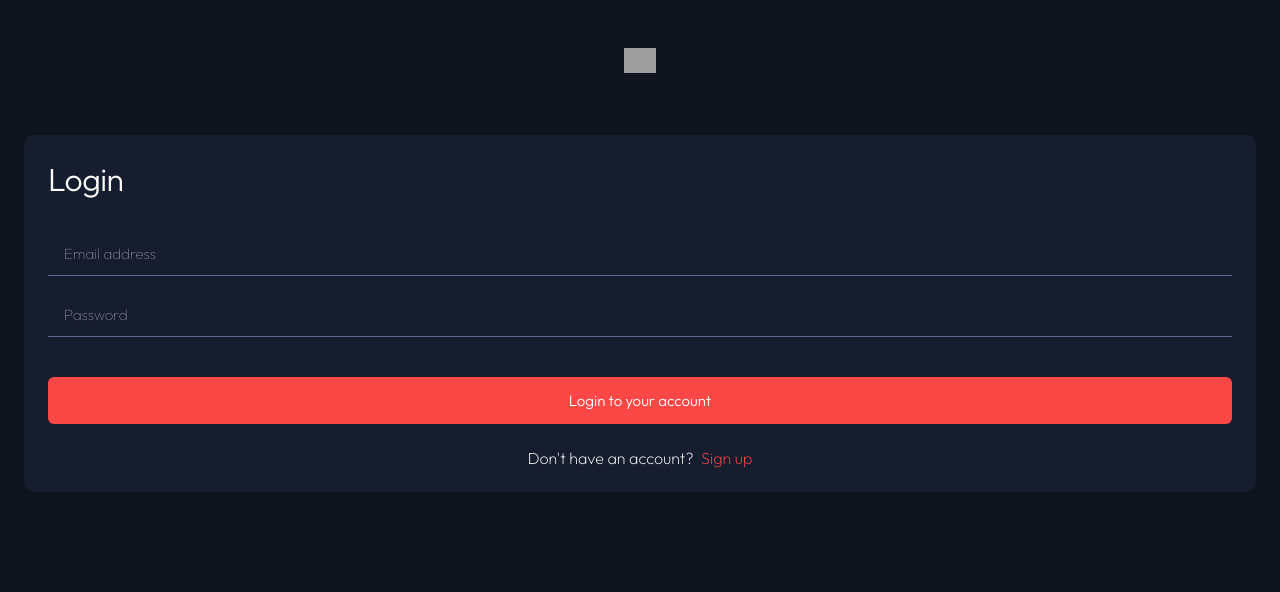
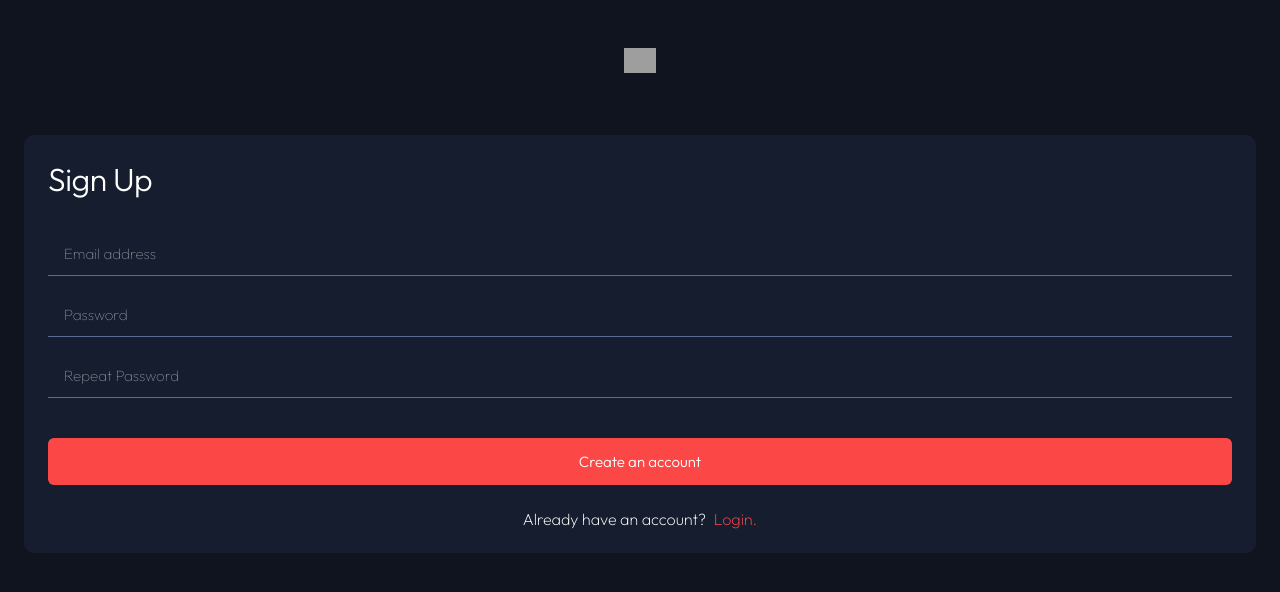
Before and after one commit to danielmrz-dev/entertainment-web-app, an Angular app: page /register in a window 1280 px wide. Before the commit this address led to /. Shown: the top 592 px of the page. Built offline with nearby package versions, Linux system fonts and the light colour scheme; grey boxes are pictures that could not be loaded.

Commit message:
Cria rotas para tela de login e para registro de novo usuário

```diff
--- a/src/app/app-routing.module.ts
+++ b/src/app/app-routing.module.ts
@@ -1,7 +1,20 @@
 import { NgModule } from '@angular/core';
 import { RouterModule, Routes } from '@angular/router';
+import { LoginAndRegisterFormComponent } from './components/login-and-register-form/login-and-register-form.component';
 
-const routes: Routes = [];
+const routes: Routes = [
+  { path: '', redirectTo: 'login', pathMatch: 'full' },
+  {
+    path: 'login',
+    component: LoginAndRegisterFormComponent,
+    data: { isLoginPage: true }
+  },
+  {
+    path: 'register',
+    component: LoginAndRegisterFormComponent,
+    data: { isLoginPage: false }
+  }
+];
 
 @NgModule({
   imports: [RouterModule.forRoot(routes)],
--- a/src/app/app.component.html
+++ b/src/app/app.component.html
@@ -1 +1 @@
-<app-login></app-login>
+<router-outlet></router-outlet>
--- /dev/null
+++ b/src/app/components/login-and-register-form/login-and-register-form.component.html
@@ -0,0 +1,35 @@
+<section class="login">
+    <header class="login__header">
+        <img src="logo.svg" alt="">
+    </header>
+
+    <form class="login__form">
+        <h1 class="login__form-title">{{ isLoginPage ? "Login" : "Sign Up"}}</h1>
+        <div class="login__form-inputs">
+            <div class="login__form-input-container">
+                <input type="email" [class.invalid]="false" placeholder="Email address">
+                <span class="error" *ngIf="false">Can't be empty</span>
+            </div>
+            <div class="login__form-input-container">
+                <input type="password" [class.invalid]="false" placeholder="Password">
+                <span class="error" *ngIf="false">Can't be empty</span>
+            </div>
+            <div class="login__form-input-container">
+                <input *ngIf="!isLoginPage" type="password" [class.invalid]="false" placeholder="Repeat Password">
+                <span class="error" *ngIf="false">Can't be empty</span>
+            </div>
+        </div>
+        <div class="login__form-btns-container">
+            <button type="button" class="login__form-submit-btn" (click)="isLoginPage ? teste1() : teste2()">
+                {{isLoginPage ? "Login to your account" : "Create an account"}}
+            </button>
+            <span class="login__form-sign-up-link">
+                {{isLoginPage ? "Don't have an account?" : "Already have an account?"}}
+                <a
+                    [routerLink]="isLoginPage ? ['/register'] : ['/login'] ">
+                    {{isLoginPage ? "Sign up." : "Login."}}
+                </a>
+            </span>
+        </div>
+    </form>
+</section>
--- a/src/app/components/login/login.component.scss
+++ b/src/app/components/login-and-register-form/login-and-register-form.component.scss
@@ -50,7 +50,23 @@
                 }
                 &:focus {
                     outline: none;
+                    border-bottom: 1px solid v.$White;
+                    caret-color: v.$Red;
                 }
+            }
+            input.invalid {
+                border-bottom: 1px solid v.$Red;
+            }
+        }
+        &-input-container {
+            position: relative;
+            .error {
+                position: absolute;
+                top: 7px;
+                right: 5px;
+                color: v.$Red;
+                font-weight: 200;
+                font-size: .8125rem;
             }
         }
         &-btns-container {
@@ -68,6 +84,11 @@
             border-radius: 6px;
             line-height: auto;
             cursor: pointer;
+            transition: background .3s ease, color .3s ease;
+            &:focus, &:hover {
+                background-color: v.$White;
+                color: v.$Semi-Dark-Blue;
+            }
         }
         &-sign-up-link {
             text-align: center;
--- /dev/null
+++ b/src/app/components/login-and-register-form/login-and-register-form.component.ts
@@ -0,0 +1,28 @@
+import { Component, inject, Input } from '@angular/core';
+import { ActivatedRoute } from '@angular/router';
+
+@Component({
+  selector: 'app-login-and-register-form',
+  templateUrl: './login-and-register-form.component.html',
+  styleUrl: './login-and-register-form.component.scss'
+})
+export class LoginAndRegisterFormComponent {
+  isLoginPage: boolean = true;
+
+  private readonly _activatedRoute = inject(ActivatedRoute);
+
+  ngOnInit(): void {
+    this._activatedRoute.data.subscribe((value) => {
+      this.isLoginPage = value['isLoginPage'];
+    })
+  }
+
+  teste1() {
+    console.log("Logou");
+
+  }
+  teste2() {
+    console.log("Criou conta");
+
+  }
+}
--- a/src/app/components/login/login.component.html
+++ /dev/null
@@ -1,25 +0,0 @@
-<section class="login">
-    <header class="login__header">
-        <img src="logo.svg" alt="">
-    </header>
-
-    <form class="login__form">
-        <h1 class="login__form-title">{{ isLoginPage ? "Login" : "Sign Up"}}</h1>
-        <div class="login__form-inputs">
-            <input type="email" placeholder="Email address">
-            <input type="password" placeholder="Password">
-            <input *ngIf="!isLoginPage" type="password" placeholder="Repeat Password">
-        </div>
-        <div class="login__form-btns-container">
-            <button class="login__form-submit-btn">
-                {{isLoginPage ? "Login to your account" : "Create an account"}}
-            </button>
-            <span class="login__form-sign-up-link">
-                {{isLoginPage ? "Don't have an account?" : "Already have an account?"}}
-                <a [routerLink]="isLoginPage ? '/': '/' ">
-                    {{isLoginPage ? "Sign up" : "Login"}}
-                </a>
-            </span>
-        </div>
-    </form>
-</section>
```
Also changed, not shown: src/app/components/components.module.ts (+3 -5 lines), src/app/components/login/login.component.ts (deleted, +0 -10 lines), 2 other files (tests, documents, lock files or other folders).
